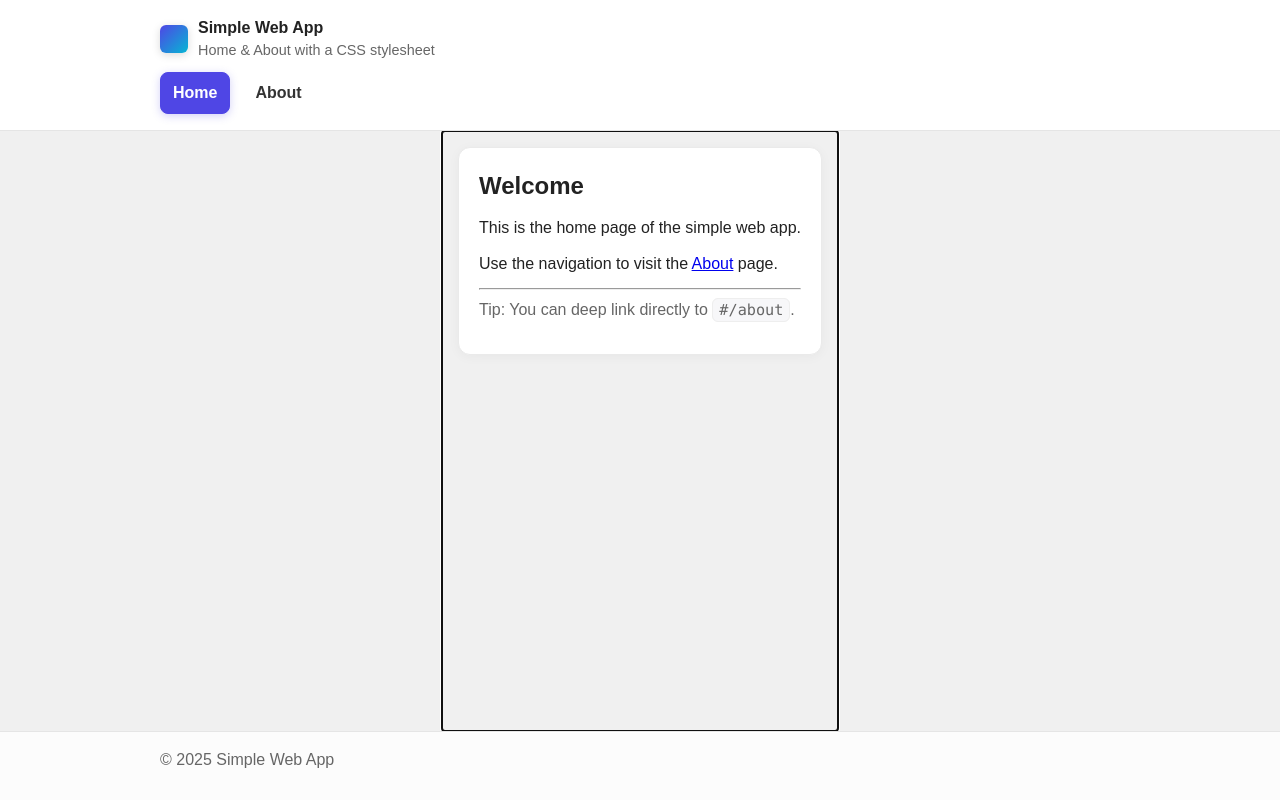
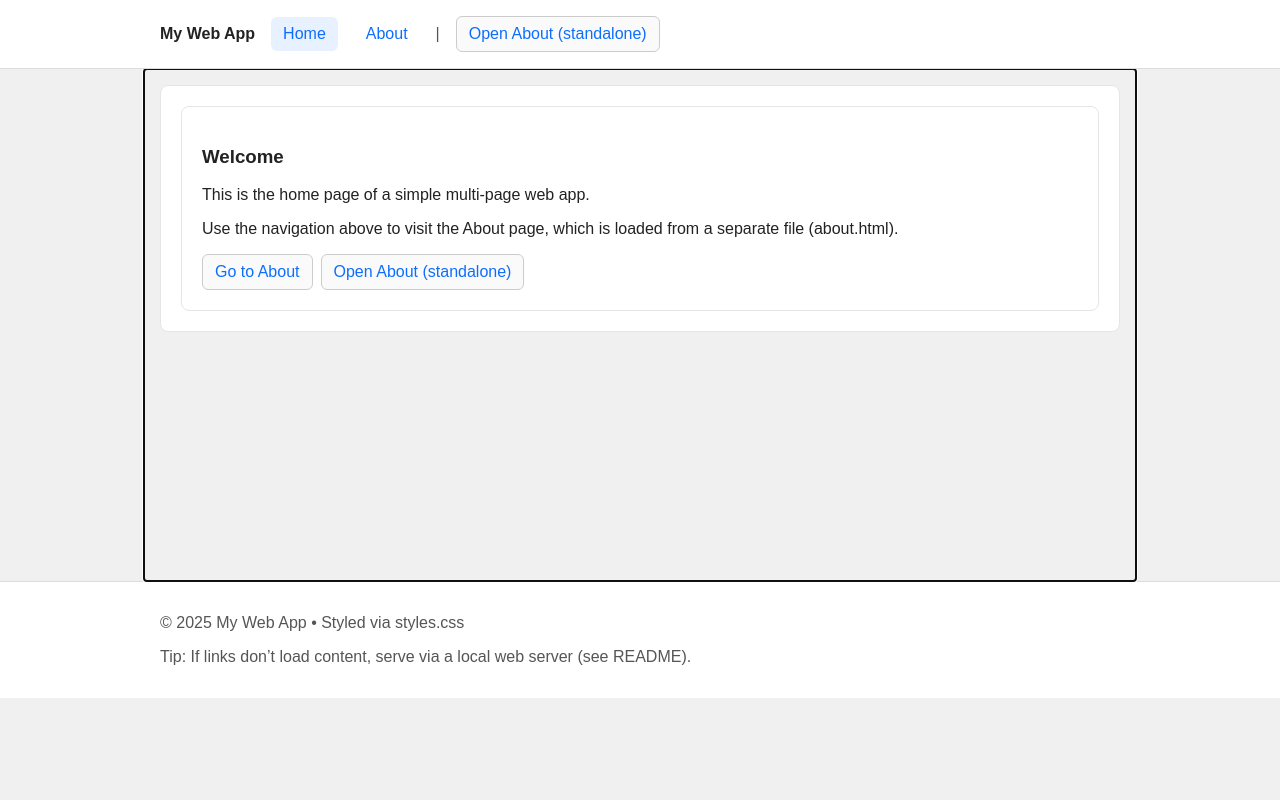
Before and after one commit to ray-sachin/test-app, a plain HTML site: page index.html in a window 1280 px wide. Drawn offline with Linux system fonts and the light colour scheme.

Commit message:
Add/Update index.html

```diff
--- a/index.html
+++ b/index.html
@@ -1,215 +1,130 @@
-<!doctype html>
+<!DOCTYPE html>
 <html lang="en">
 <head>
   <meta charset="utf-8" />
   <meta name="viewport" content="width=device-width, initial-scale=1" />
-  <title>Simple Web App - Home & About</title>
-  <meta name="description" content="A simple web app with Home and About pages and a CSS stylesheet." />
+  <title>Simple Web App - Home</title>
+  <link rel="stylesheet" href="styles.css" />
   <style>
-    /* Base stylesheet (from provided styles.css) */
-    body {
-      font-family: Arial, sans-serif;
-      background-color: #f0f0f0;
-      margin: 0;
-      color: #222;
-      line-height: 1.5;
-    }
-
-    /* App styling */
-    .app {
-      display: flex;
-      min-height: 100dvh;
-      flex-direction: column;
-    }
-
-    header {
-      background: #ffffff;
-      border-bottom: 1px solid #e5e5e5;
-      position: sticky;
-      top: 0;
-      z-index: 10;
-    }
-
-    .container {
-      max-width: 960px;
-      margin: 0 auto;
-      padding: 16px;
-    }
-
-    .brand {
-      display: flex;
-      align-items: center;
-      gap: 10px;
-    }
-
-    .brand-logo {
-      width: 28px;
-      height: 28px;
-      border-radius: 6px;
-      background: linear-gradient(135deg, #4f46e5, #06b6d4);
-      box-shadow: 0 2px 8px rgba(0,0,0,0.15);
-      flex: 0 0 auto;
-    }
-
-    nav {
-      display: flex;
-      gap: 12px;
-      align-items: center;
-      margin-top: 10px;
-      flex-wrap: wrap;
-    }
-
-    .nav-link {
-      text-decoration: none;
-      color: #333;
-      padding: 8px 12px;
-      border-radius: 8px;
-      border: 1px solid transparent;
-      transition: background .2s ease, color .2s ease, border-color .2s ease;
-      font-weight: 600;
-    }
-
-    .nav-link:hover {
-      background: #f7f7f7;
-      border-color: #e5e5e5;
-    }
-
-    .nav-link.active {
-      color: #ffffff;
-      background: #4f46e5;
-      border-color: #4f46e5;
-      box-shadow: 0 2px 8px rgba(79,70,229,0.25);
-    }
-
-    main {
-      flex: 1;
-    }
-
-    .card {
-      background: #fff;
-      border: 1px solid #eaeaea;
-      border-radius: 12px;
-      padding: 20px;
-      box-shadow: 0 2px 12px rgba(0,0,0,0.04);
-    }
-
-    h1, h2 {
-      margin: 0 0 12px 0;
-    }
-
-    p {
-      margin: 0 0 12px 0;
-    }
-
-    .muted {
-      color: #666;
-    }
-
-    footer {
-      background: #ffffffcc;
-      border-top: 1px solid #e5e5e5;
-    }
-
-    code {
-      background: #f7f7f9;
-      border: 1px solid #eee;
-      padding: 2px 6px;
-      border-radius: 6px;
-      font-family: ui-monospace, SFMono-Regular, Menlo, Monaco, Consolas, "Liberation Mono", monospace;
-      font-size: .95em;
-    }
-
-    .sr-only {
-      position: absolute !important;
-      width: 1px; height: 1px;
-      padding: 0; margin: -1px;
-      overflow: hidden; clip: rect(0, 0, 0, 0);
-      border: 0;
-      white-space: nowrap;
-    }
+    /* Minimal structural enhancements; theme comes from styles.css */
+    :root { --accent: #0d6efd; --text: #222; }
+    body { color: var(--text); margin: 0; }
+    a { color: var(--accent); text-decoration: none; }
+    a:focus, a:hover { text-decoration: underline; }
+    header { background: #fff; border-bottom: 1px solid #ddd; position: sticky; top: 0; z-index: 10; }
+    .container { max-width: 960px; margin: 0 auto; padding: 1rem; }
+    nav { display: flex; gap: 1rem; align-items: center; }
+    nav a { padding: .5rem .75rem; border-radius: .375rem; }
+    nav a.active { background: #e7f1ff; }
+    main { min-height: 60vh; padding: 2rem 1rem; }
+    footer { border-top: 1px solid #ddd; background: #fff; }
+    .hero { background: #fff; border: 1px solid #e5e5e5; border-radius: 8px; padding: 1.25rem; }
+    .muted { color: #555; }
+    .sr-only { position: absolute !important; width: 1px; height: 1px; padding: 0; margin: -1px; overflow: hidden; clip: rect(0,0,0,0); border: 0; }
+    .top-actions { display: flex; gap: .5rem; flex-wrap: wrap; margin-top: .75rem; }
+    .btn { display: inline-block; padding: .5rem .75rem; border-radius: .375rem; border: 1px solid #ccc; background: #fafafa; }
+    .btn:hover { background: #f3f3f3; }
   </style>
 </head>
 <body>
-  <div class="app">
-    <header>
+  <a class="sr-only" href="#main">Skip to main content</a>
+
+  <header role="banner">
     <div class="container">
-        <div class="brand">
-          <div class="brand-logo" aria-hidden="true"></div>
-          <div>
-            <strong>Simple Web App</strong>
-            <div class="muted" style="font-size: 0.9em;">Home & About with a CSS stylesheet</div>
-          </div>
-        </div>
       <nav aria-label="Primary">
-          <a class="nav-link" href="#/" data-route="/">Home</a>
-          <a class="nav-link" href="#/about" data-route="/about">About</a>
+        <strong>My Web App</strong>
+        <a href="#/" id="nav-home" aria-current="page">Home</a>
+        <a href="#/about" id="nav-about">About</a>
+        <span class="muted" aria-hidden="true">|</span>
+        <a class="btn" href="about.html" target="_blank" rel="noopener">Open About (standalone)</a>
       </nav>
     </div>
   </header>
 
-    <main id="app" class="container" tabindex="-1" aria-live="polite" aria-busy="false">
-      <!-- Content injected here -->
+  <main id="main" class="container" tabindex="-1">
+    <section class="hero" id="content">
+      <h1>Welcome</h1>
+      <p>This is the home page of a simple multi-page web app.</p>
+      <div class="top-actions">
+        <a class="btn" href="#/about">Read more on the About page</a>
+      </div>
+    </section>
   </main>
 
-    <footer>
+  <footer role="contentinfo">
     <div class="container">
-        <p class="muted">© <span id="year"></span> Simple Web App</p>
+      <p class="muted">© 2025 My Web App • Styled via styles.css</p>
+      <p class="muted">Tip: If links don’t load content, serve via a local web server (see README).</p>
     </div>
   </footer>
-  </div>
 
   <script>
-    // Simple hash-based router
-    const app = document.getElementById('app');
-    const navLinks = Array.from(document.querySelectorAll('.nav-link'));
-
+    // Simple hash-based router that loads about.html into <main> when needed.
     const routes = {
-      '/': () => `
-        <section class="card">
+      "/": async () => {
+        document.title = "Simple Web App - Home";
+        return `
+          <section class="hero">
             <h1>Welcome</h1>
-          <p>This is the home page of the simple web app.</p>
-          <p>Use the navigation to visit the <a href="#/about">About</a> page.</p>
-          <hr />
-          <p class="muted">Tip: You can deep link directly to <code>#/about</code>.</p>
+            <p>This is the home page of a simple multi-page web app.</p>
+            <p>Use the navigation above to visit the About page, which is loaded from a separate file (about.html).</p>
+            <div class="top-actions">
+              <a class="btn" href="#/about">Go to About</a>
+              <a class="btn" href="about.html" target="_blank" rel="noopener">Open About (standalone)</a>
+            </div>
           </section>
-      `,
-      '/about': () => `
-        <section class="card">
-          <h1>About Page</h1>
-          <p>This is the about page.</p>
-          <hr />
-          <p class="muted">This page content is based on the provided about.html attachment.</p>
+        `;
+      },
+      "/about": async () => {
+        document.title = "Simple Web App - About";
+        try {
+          const res = await fetch("about.html", { credentials: "same-origin" });
+          if (!res.ok) throw new Error("Failed to load about.html");
+          const html = await res.text();
+          // Wrap the partial content with a section for consistent layout
+          return `<section class="hero">${html}</section>`;
+        } catch (err) {
+          console.error(err);
+          return `
+            <section class="hero">
+              <h1>About</h1>
+              <p>We couldn't load the About page dynamically. You can still open it directly:</p>
+              <p><a class="btn" href="about.html" target="_blank" rel="noopener">Open About (standalone)</a></p>
+              <p class="muted">Hint: Run a local server (see README) to enable dynamic loading.</p>
             </section>
-      `
+          `;
+        }
+      }
     };
 
-    function setActive(route) {
-      navLinks.forEach(link => {
-        const isActive = link.getAttribute('data-route') === route;
-        link.classList.toggle('active', isActive);
-        if (isActive) link.setAttribute('aria-current', 'page');
-        else link.removeAttribute('aria-current');
-      });
+    function setActiveNav(path) {
+      document.querySelectorAll('nav a[aria-current="page"]').forEach(a => a.removeAttribute("aria-current"));
+      document.getElementById("nav-home").classList.remove("active");
+      document.getElementById("nav-about").classList.remove("active");
+
+      if (path === "/") {
+        document.getElementById("nav-home").setAttribute("aria-current", "page");
+        document.getElementById("nav-home").classList.add("active");
+      } else if (path === "/about") {
+        document.getElementById("nav-about").setAttribute("aria-current", "page");
+        document.getElementById("nav-about").classList.add("active");
+      }
     }
 
-    function render() {
-      const hash = location.hash || '#/';
-      const path = hash.replace(/^#/, '');
-      const route = routes[path] ? path : '/';
-      setActive(route);
-      app.setAttribute('aria-busy', 'true');
-      app.innerHTML = routes[route]();
-      app.setAttribute('aria-busy', 'false');
-      // Move focus for accessibility
-      requestAnimationFrame(() => app.focus());
+    async function router() {
+      const hash = location.hash.replace(/^#/, "");
+      const path = hash && hash !== "/" ? hash : "/";
+      const route = routes[path] || routes["/"];
+      setActiveNav(path);
+      const content = await route();
+      const el = document.getElementById("content");
+      el.outerHTML = `<section class="hero" id="content">${content}</section>`;
+      // Move focus to main for accessibility after navigation
+      document.getElementById("main").focus();
     }
 
-    window.addEventListener('hashchange', render);
-    window.addEventListener('DOMContentLoaded', () => {
-      document.getElementById('year').textContent = new Date().getFullYear();
-      if (!location.hash) location.hash = '#/';
-      render();
-    });
+    window.addEventListener("hashchange", router);
+    window.addEventListener("DOMContentLoaded", router);
   </script>
 </body>
 </html>
```
Lines whose indentation alone changed are shown as unchanged.
